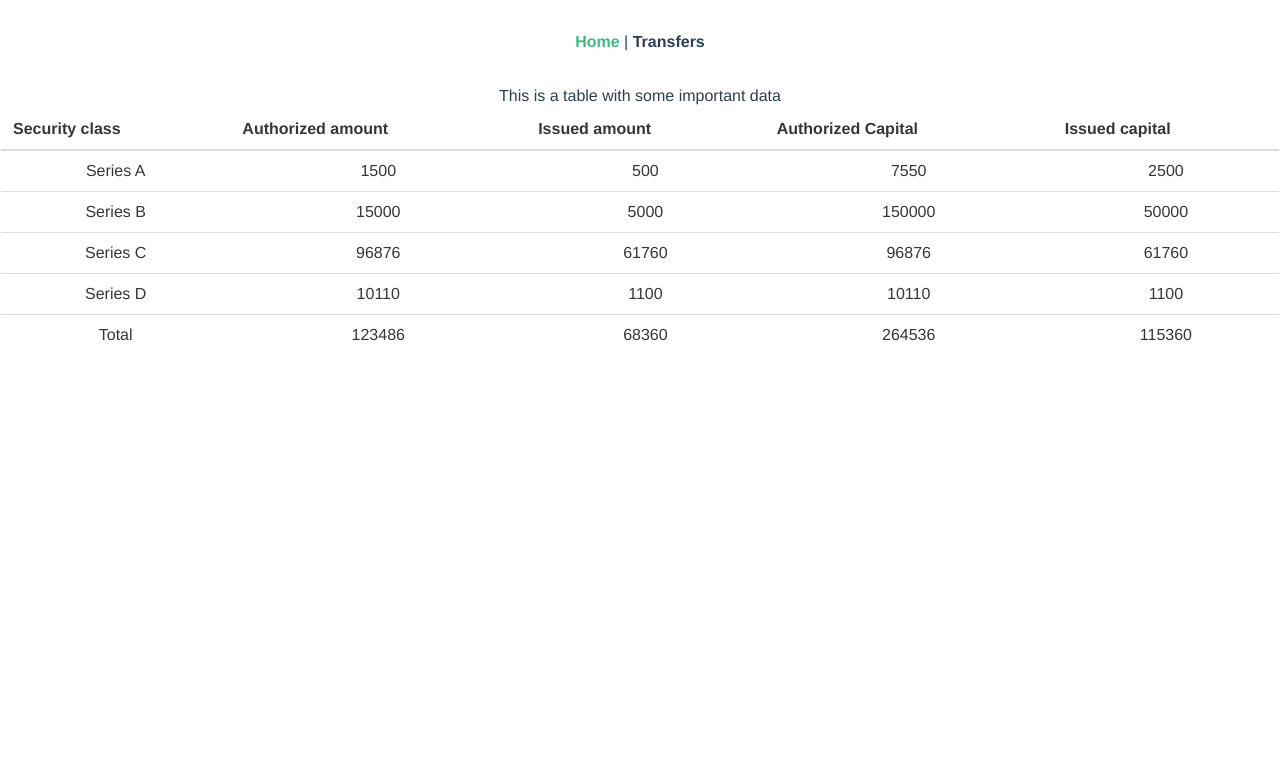
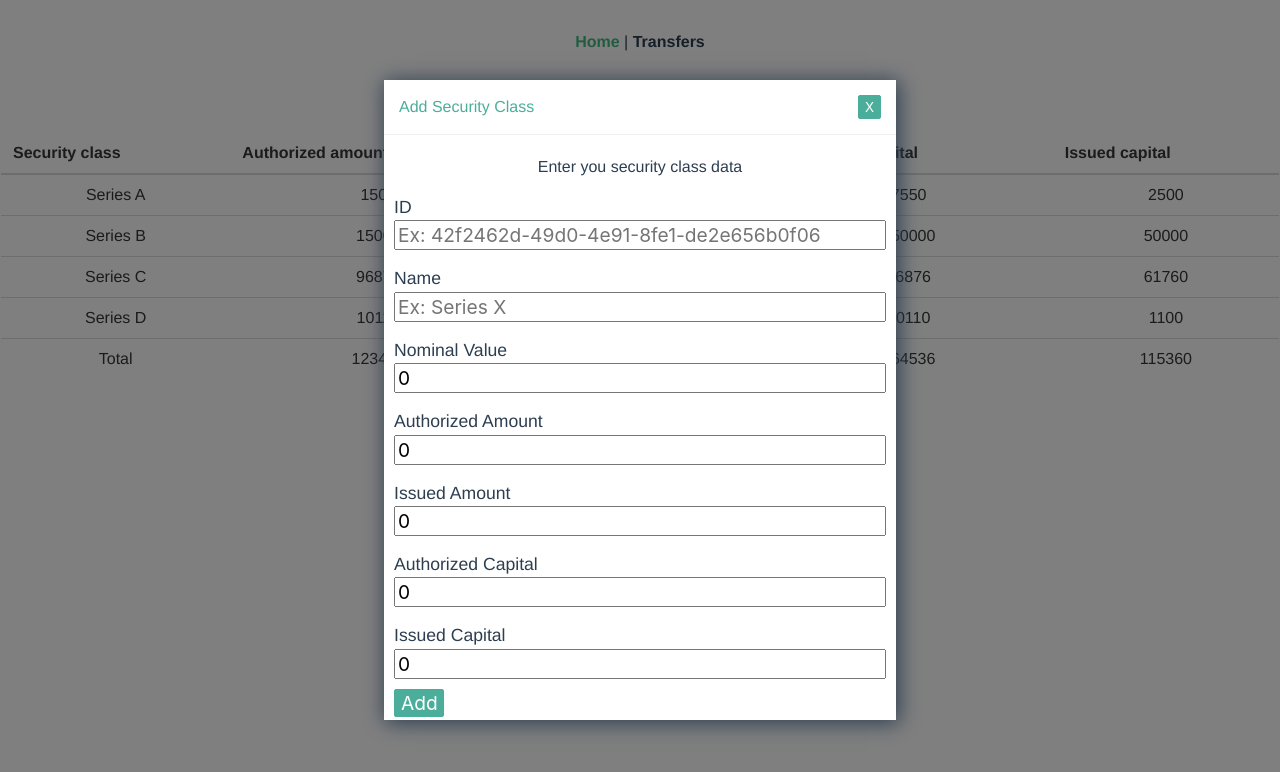
Before and after one commit to maxamedkhaliif/afs-test, a Vue app: page / in a window 1280 px wide. Shown: the top 772 px of the page. Built offline with nearby package versions, Linux system fonts and the light colour scheme.

Commit message:
add security class modal.

```diff
--- /dev/null
+++ b/src/components/Form.vue
@@ -0,0 +1,163 @@
+<template>
+    <div class="modal-backdrop">
+        <div class="modal"
+        style="display: block"
+        role="dialog"
+        aria-labelledby="table-input"
+        aria-describedby="security-class-input">
+
+            <header class="modal-header" id="inputForm">
+                <h2>Add Security Class</h2>
+                <button class="btn-green"
+                @click="closeModal"
+                aria-label="Close modal">
+                    X
+                </button>
+            </header>
+
+            <section class="modal-body" id="addSecurityClass">
+                <form @submit="onSubmit" method="post">
+                    <h3>Enter you security class data</h3>
+
+                    <label for="id">ID</label>
+                    <input type="text" name="id" id="id" v-model="id" placeholder="Ex: 42f2462d-49d0-4e91-8fe1-de2e656b0f06"/>
+
+                    <label for="name">Name</label>
+                    <input type="text" name="name" id="name" v-model="name" placeholder="Ex: Series X" />
+
+                    <label for="nominalValue">Nominal Value</label>
+                    <input name="nominalValue" id="nominalValue" v-model.number="nominalValue" type="number" placehoder="Ex: 5" />
+
+                    <label for="authorizedAmount">Authorized Amount</label>
+                    <input name="authorizedAmount" id="authorizedAmount" v-model.number="authorizedAmount" type="number" placeholder="Ex: 1500" />
+
+                    <label for="issuedAmount">Issued Amount</label>
+                    <input name="issuedAmount" id="issuedAmount" v-model.number="issuedAmount" type="number" placeholder="Ex: 500" />
+
+                    <label for="authorizedCapital"> Authorized Capital</label>
+                    <input name="authorizedCapital" id="authorizedCapital" v-model.number="authorizedCapital" type="number" placeholder="Ex: 7550" />
+
+                    <label for="issuedCapital">Issued Capital</label>
+                    <input name="issuedCapital" id="issuedCapital" v-model.number="issuedCapital" type="number" placeholder="Ex: 2500" />
+
+                    <input type="submit" value="Add" id="submit">
+                </form>
+            </section>
+        </div>
+    </div>
+</template>
+
+<script lang="ts">
+import { Component, Vue } from "vue-property-decorator";
+import { TableData } from "@/types/types";
+
+@Component
+export default class Form extends Vue {
+    //Bind form data
+    data(): TableData {
+    return {
+        id: "",
+        name: "",
+        nominalValue: 0,
+        authorizedAmount: 0,
+        issuedAmount: 0,
+        authorizedCapital: 0,
+        issuedCapital: 0
+        }
+    }
+
+    onSubmit(e: any): void {
+        e.preventDefault();
+        //Create new security class object
+        const newClass = {
+            id: this.id,
+            name: this.name,
+            nominalValue: this.nominalValue,
+            authorizedAmount: this.authorizedAmount,
+            issuedAmount: this.issuedAmount,
+            authorizedCapital: this.authorizedCapital,
+            issuedCapital: this.issuedCapital
+        }
+
+        //Emit the security class to parent component
+        this.$emit("add-security-class", newClass);
+        this.$emit("update-total");
+
+        //Reset Form
+        this.id = ""
+        this.name = ""
+        this.nominalValue = 0
+        this.authorizedAmount = 0
+        this.issuedAmount = 0
+        this.authorizedCapital = 0
+        this.issuedCapital = 0
+
+    }
+
+    //Close modal
+    closeModal(): void {
+        this.$emit("close");
+    }
+}
+</script>
+
+<style lang="scss">
+.modal-backdrop {
+    position: fixed;
+    top: 0;
+    bottom: 0;
+    left: 0;
+    right: 0;
+    background-color: rgba(0, 0, 0, 0.5);
+    display: flex;
+
+    .modal {
+        margin: auto;
+        background: #FFFFFF;
+        box-shadow: 2px 2px 20px 1px;
+        max-width: 40%;
+        max-height: 80%;
+
+        .modal-header {
+            padding: 15px;
+            display: flex;
+            position: relative;
+            border-bottom: 1px solid #eeeeee;
+            color: #4AAE9B;
+            justify-content: space-between;
+        }
+
+        .btn-green, #submit {
+            color: white;
+            background: #4AAE9B;
+            border: 1px solid #4AAE9B;
+            border-radius: 2px;
+        }
+
+        .modal-body {
+            position: relative;
+            padding: 20px 10px;
+            overflow: visible;
+
+            form {
+                display: flex;
+                flex-direction: column;
+                label {
+                    text-align: left;
+                    font-size: 1.1rem;
+                    margin-top: 15px;
+                }
+
+                input {
+                    font-size: 1.2rem;
+                }
+
+                #submit {
+                    margin-top: 10px;
+                    width: 50px;
+                }
+            }
+        }
+    }
+}
+</style>
--- a/src/views/Home.vue
+++ b/src/views/Home.vue
@@ -1,15 +1,23 @@
 <template>
   <div class="home">
     <h1>This is a table with some important data</h1>
+    <button type="button" class="btn" @click="showModal">Add Security Class</button>
     <b-table :data="tableData" :columns="columns"></b-table>
+    <Form v-show="isModalVisible" style="display: block" @close="closeModal" @add-security-class="addSecurityClass" @update-total="updateTotal" />
   </div>
 </template>
 
 <script lang="ts">
 import { Component, Vue } from "vue-property-decorator";
 import { TableData } from "@/types/types";
+import Button from '../components/Button.vue';
+import Form from '../components/Form.vue';
 
-@Component
+@Component({
+  components: {
+    Form
+  }
+})
 export default class Home extends Vue {
   tableData: TableData[] = [];
   columns = [
@@ -39,7 +47,7 @@ export default class Home extends Vue {
    * Extract the data array from the getData function
    * to be accessible from the file scoop
    */
-  data = [
+  dataArray = [
     {
       id: "42f2462d-49d0-4e91-8fe1-de2e656b0f06",
       name: "Series A",
@@ -78,15 +86,17 @@ export default class Home extends Vue {
     },
   ];
 
+  //Booleans
   loading = false;
+  isModalVisible = false;
 
   /**
-  * totalRow() retrieves the data array and adds
+  * totalRow() retrieves the dataArray array and adds
   * the total of the other rows
   */
-  totalRow(data: TableData[]): void {
+  totalRow(table: TableData[]): void {
     // Create total object
-    var total = {
+    var Total = {
       id: `${(Math.random()*100000).toString()}`,
       name: "Total",
       nominalValue: 0,
@@ -96,39 +106,60 @@ export default class Home extends Vue {
       issuedCapital: 0,
     };
 
-    //Sum each row to the total object
-    data.forEach(dataItem => {
-      total.authorizedAmount += dataItem.authorizedAmount;
-      total.issuedAmount += dataItem.issuedAmount;
-      total.authorizedCapital += dataItem.authorizedCapital;
-      total.issuedCapital += dataItem.issuedCapital;
+    //Sum each row to the Total object
+    table.forEach(tableItem => {
+      Total.authorizedAmount += tableItem.authorizedAmount;
+      Total.issuedAmount += tableItem.issuedAmount;
+      Total.authorizedCapital += tableItem.authorizedCapital;
+      Total.issuedCapital += tableItem.issuedCapital;
     });
 
-    //update data array
-    data.push(total);
+    //update dataArray table
+    table.push(Total);
   }
 
-  mounted(): void {
-    //Invoke totalRow() and pass the updated data array
-    this.totalRow(this.data);
+  async mounted(): Promise<void> {
+    //Invoke totalRow() and pass the updated dataArray array
+    this.totalRow(this.dataArray);
 
-    this.parseData();
+    return await this.parseDataArray();
   }
 
-  //Parse the updated data to tableData
-  async parseData(): Promise<void> {
-    this.tableData = await this.getData(this.data);
+  //Parse the updated dataArray to tableData
+  async parseDataArray(): Promise<void> {
+    this.tableData = await this.getDataArray(this.dataArray);
     this.loading = false
   }
 
-  //Update getData() to map and manipulate the data array
-  async getData(data: TableData[]): Promise<TableData[]> {
+  //Update getDataArray() to map and manipulate the dataArray array
+  async getDataArray(dataArray: TableData[]): Promise<TableData[]> {
       this.loading = true;
-      return data.map((dataItem: TableData) => {
-        return {...dataItem,
+      return dataArray.map((dataArrayItem: TableData) => {
+        return {...dataArrayItem,
         randomNumber: Math.random(),
         }
       })
   }
+
+  //Push newly added security class to the data array and update it
+  addSecurityClass(newClass: TableData): TableData[] {
+    this.tableData.pop();
+    return this.tableData = [...this.tableData, newClass]
+  }
+
+  //Update total after each table input
+  updateTotal() {
+    this.totalRow(this.tableData);
+  }
+
+  //Open modal
+  showModal(): boolean {
+    return this.isModalVisible = true;
+  }
+
+  //Close modal
+  closeModal(): boolean {
+    return this.isModalVisible = false;
+  }
 }
 </script>
```
Also changed, not shown: 1 other file (tests, documents, lock files or other folders).
